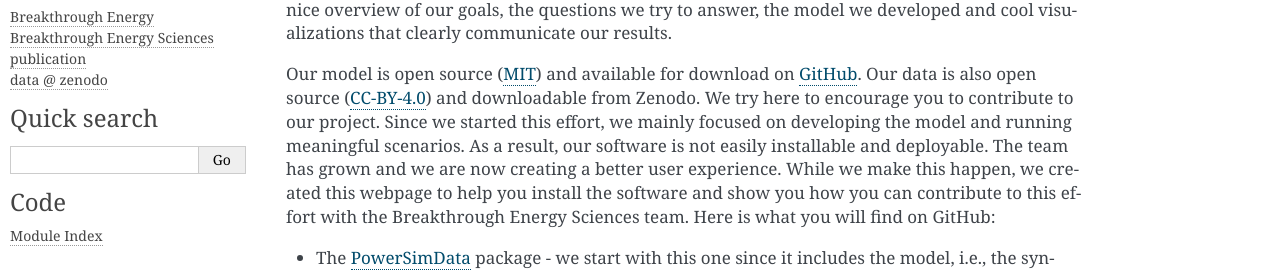
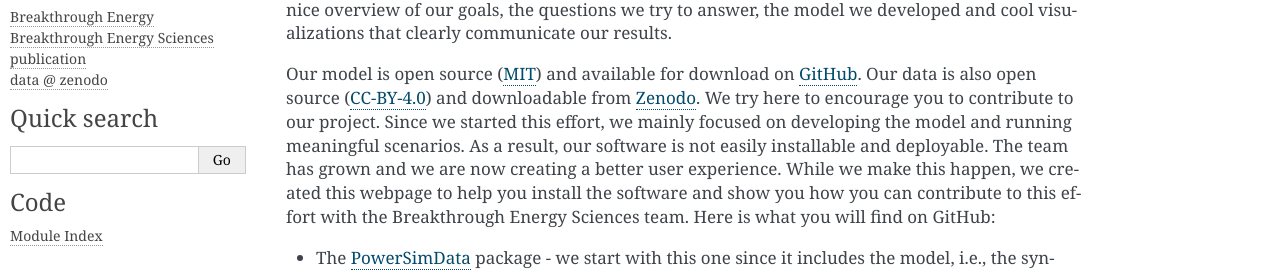
Before and after one commit to Breakthrough-Energy/docs, a Sphinx documentation site: the page built from source/index.rst, in a window 1280 px wide and 900 px high, scrolled down 323 px. Shown: the part 174-447 px from the top of the window. Built offline with Sphinx 7.4.7, drawn with Linux system fonts in a browser that asks for light colours; pages that are not in the unit, such as notebooks, are missing from menus; part of the change alters nothing that is shown.

```diff
--- a/source/index.rst
+++ b/source/index.rst
@@ -32,13 +32,13 @@ Our model is open source (`MIT <https://en.wikipedia.org/wiki/MIT_License>`_)
 and available for download on `GitHub <https://github.com/Breakthrough-Energy>`_.
 Our data is also open source (`CC‑BY‑4.0
 <https://en.wikipedia.org/wiki/Creative_Commons_license>`_) and downloadable from
-Zenodo. We try here to encourage you to contribute to our project. Since we started this
-effort, we mainly focused on developing the model and running meaningful scenarios. As
-a result, our software is not easily installable and deployable. The team has grown and
-we are now creating a better user experience. While we make this happen, we created
-this webpage to help you install the software and show you how you can contribute to
-this effort with the Breakthrough Energy Sciences team. Here is what you will find on
-GitHub:
+`Zenodo <https://zenodo.org/record/4538590#.Y2mOWVLMKDV>`_. We try here to encourage
+you to contribute to our project. Since we started this effort, we mainly focused on
+developing the model and running meaningful scenarios. As a result, our software is not
+easily installable and deployable. The team has grown and we are now creating a better
+user experience. While we make this happen, we created this webpage to help you install
+the software and show you how you can contribute to this effort with the Breakthrough
+Energy Sciences team. Here is what you will find on GitHub:
 
 - The `PowerSimData <https://github.com/Breakthrough-Energy/PowerSimData>`_ package -
   we start with this one since it includes the model, i.e., the synthetic U.S. electric
```
